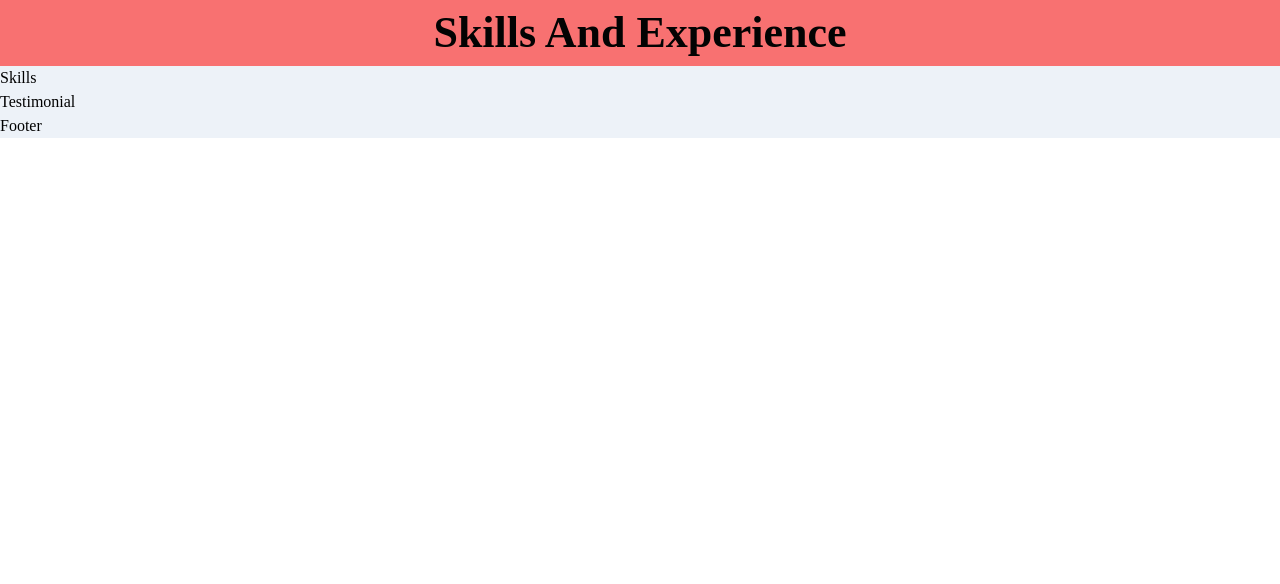
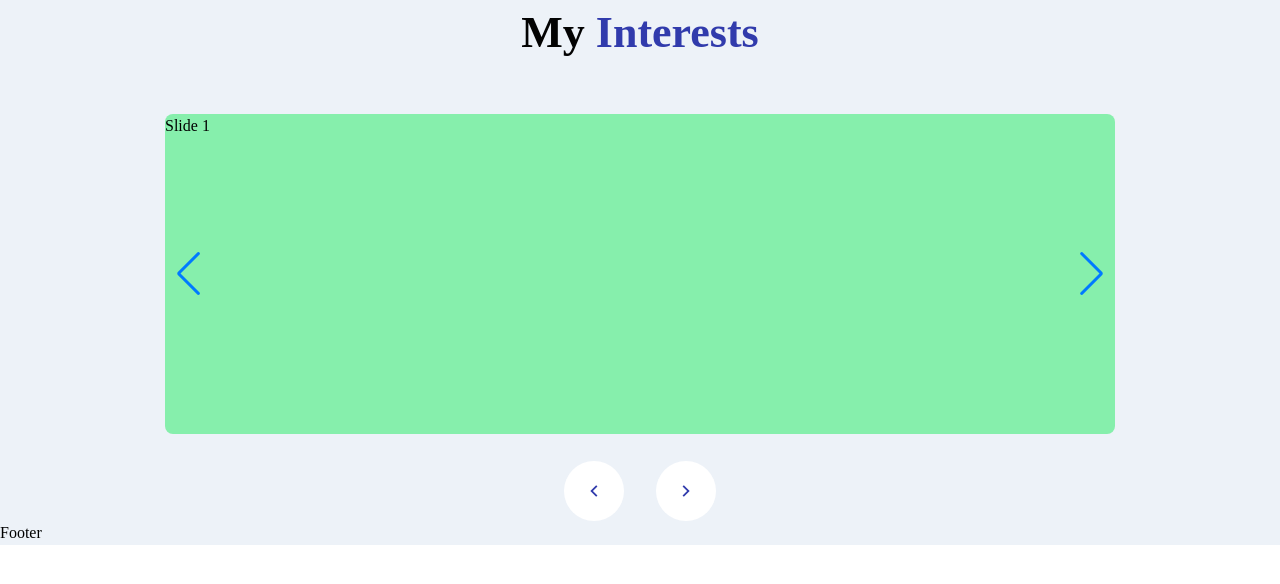
Before and after one commit to RohanVania/Test, a React (Create React App) app: page / in a window 1280 px wide. Shown: the top 584 px of the page. Built offline with nearby package versions, Linux system fonts and the light colour scheme; no server answers.

Commit message:
Testimonial Section

```diff
--- a/package.json
+++ b/package.json
@@ -5,6 +5,7 @@
   "dependencies": {
     "@sanity/client": "^6.1.7",
     "@sanity/image-url": "^1.0.2",
+    "@tanstack/react-query": "^5.28.8",
     "@testing-library/jest-dom": "^5.16.5",
     "@testing-library/react": "^13.4.0",
     "@testing-library/user-event": "^13.5.0",
@@ -15,6 +16,7 @@
     "react-scripts": "5.0.1",
     "sass": "^1.63.6",
     "scss": "^0.2.4",
+    "swiper": "^11.0.7",
     "tailwindcss": "^3.3.6",
     "web-vitals": "^2.1.4"
   },
--- a/src/App.js
+++ b/src/App.js
@@ -1,8 +1,9 @@
 import React from 'react'
-import { About, Footer, Skills, Work, Testimonial, Header } from "./container/containerExports";
+import { About, Footer, Skills, Work, Testimonial, Header} from "./container/containerExports";
 import Navbar from "./components/Navbar/Navbar"
 import "./App.scss"
 import "./index.css"
+
 
 function App() {
     return (
@@ -10,8 +11,8 @@ function App() {
             {/* <Navbar /> */}
             {/* <Header /> */}
             {/* <About /> */}
-            <Work />
-            <Skills />
+            {/* <Work /> */}
+            {/* <Skills /> */}
             <Testimonial />
             <Footer />
         </div>
--- a/src/client.js
+++ b/src/client.js
@@ -12,6 +12,7 @@ const client = createClient({
 const builder = imageUrlBuilder(client)
 
 export function urlFor(source) {
+    console.log(source);
     return builder.image(source)
 }
 
@@ -24,6 +25,7 @@ export async function fetchAbouts() {
 export async function fetchSkills() {
     const query = `*[_type=="skills"]`
     const skillsData = await client.fetch(query);
+    console.log(skillsData)
     return skillsData
 }
 
--- /dev/null
+++ b/src/components/SkillBox/SkillBox.js
@@ -0,0 +1,15 @@
+import { urlFor } from "../../client"
+
+const SkillBox = (element) => {
+    console.log(element.icon)
+    return (
+        <div className='tw-flex tw-flex-col tw-justify-center tw-items-center tw-gap-y-2  tw-px-3'>
+            <div className='sm:tw-w-[80px] sm:tw-h-[80px] tw-bg-[#fff] tw-rounded-full tw-flex tw-flex-col tw-justify-center '>
+                <img src={``} className='tw-p-4' />
+            </div>
+            <p className=' p-text'>{element.name}</p>
+        </div>
+    )
+}
+
+export default SkillBox
--- a/src/container/Skills/Skills.js
+++ b/src/container/Skills/Skills.js
@@ -4,7 +4,9 @@ import "./Skills.scss"
 
 function Skills() {
     return (
-        <div>Skills</div>
+        <>
+
+        </>
     )
 }
 
--- a/src/container/Testimonial/Testimonial.js
+++ b/src/container/Testimonial/Testimonial.js
@@ -1,10 +1,62 @@
-import React from 'react'
+import React,{useRef} from 'react'
 import "./Testimonial.scss"
+import { Swiper, SwiperSlide } from 'swiper/react'
+import { EffectCreative, Navigation } from 'swiper/modules';
+import { RiArrowLeftSLine, RiArrowRightSLine } from "react-icons/ri";
+
+import 'swiper/css';
+import 'swiper/css/effect-creative'
+import 'swiper/css/navigation'
+
+function Testimonial() {
+
+    const slideRef=useRef();
 
 
-function Testimonial() {
     return (
-        <div>Testimonial</div>
+        <>
+            <div id='Testional_Section' className=''>
+                <div className=''>
+                    <h1 className='head-text'>My <span>Interests</span></h1>
+                </div>
+
+                <div className='tw-bg-red-40  sm:max:tw-w-[950px] lg:tw-w-[950px] tw-h-[320px] tw-mx-auto tw-mt-[3rem] tw-rounded-lg tw-overflow-hidden'>
+
+                    <Swiper className='tw-w-full  tw-h-full tw-overflow-hidden ' grabCursor={true} effect={'creative'} creativeEffect={{
+                        prev: {
+                            shadow: true,
+                            translate: ['-200%', 0, -1],
+                        },
+                        next: {
+                            translate: ['100%', 0, 0],
+                        }
+                    }}
+
+                        navigation={true}
+                        slidesPerView={1}
+                        loop
+                        spaceBetween={10}
+                        speed={600}
+                        threshold={50}
+                        modules={[EffectCreative,Navigation]}
+                        watchOverflow={true}
+
+                    >
+                        <SwiperSlide className='tw-bg-green-300 tw-w-full tw-h-full tw-px-'>Slide 1</SwiperSlide>
+                        <SwiperSlide className='tw-bg-pink-300 tw-w-full tw-h-full tw-px-'>Slide 2</SwiperSlide>
+                        <SwiperSlide className='tw-bg-yellow-300 tw-w-full tw-h-full tw-px-'>Slide 3</SwiperSlide>
+                    </Swiper>
+                </div>
+                <div className=' tw-mt-[1.7rem] tw-flex tw-gap-x-8 tw-justify-center'>
+                    <div className='tw-w-[60px] tw-aspect-square tw-bg-[#fff] tw-rounded-full tw-flex tw-justify-center tw-items-center hover:tw-bg-[#313bAC] tw-duration-75'>
+                        <RiArrowLeftSLine className='tw-text-[22px] hover:tw-text-white tw-text-[#313Bac] tw-duration-75' />
+                    </div>
+                    <div className='tw-w-[60px] tw-aspect-square  tw-bg-[#fff] tw-rounded-full tw-flex tw-justify-center tw-items-center hover:tw-bg-[#313bAC] tw-duration-75'>
+                        <RiArrowRightSLine className='tw-text-[22px] hover:tw-text-white tw-text-[#313Bac] tw-duration-75' />
+                    </div>
+                </div>
+            </div>
+        </>
     )
 }
 
--- a/src/container/Work/Work.js
+++ b/src/container/Work/Work.js
@@ -1,24 +1,76 @@
 import React, { useEffect } from 'react'
-import { fetchSkills } from "../../client"
+import { fetchSkills, urlFor } from "../../client"
+import images from "../../constants/images"
+import AppWrapper from '../../wrapper/AppWrapper'
+import { useQuery } from '@tanstack/react-query'
+// import SkillBox from '../../components/SkillBox/SkillBox'
+
 
 
 function Work() {
-    useEffect(() => {
-        async function fetchData() {
-            const SanityData = await fetchSkills();
-            console.log("Skills Us Data =>", SanityData)
-        };
-        fetchData();
-    }, [])
+
+    const { data, isLoading, error } = useQuery({
+        queryKey: ['skillsData'],
+        queryFn: fetchSkills
+    })
+
+    console.log("Skill Data", data)
+
     return (
         <>
-            <div className='tw-bg-red-400'>
-                <h1 className='head-text '>Skills and Experience</h1>
+            <div className='  tw-w-full'>
+                <h1 className='head-text'>Skills & Experience </h1>
 
-                <div >
-                    <div>
+                <div className='tw-flex tw-justify-center   tw-w-full  tw-flex-wrap tw-gap-x-[90px] tw-gap-y-[40px] tw-mt-[3rem]'>
+                    {/* Skills Div */}
+                    <div className='tw-flex sm:tw-max-w-[500px]  tw-flex-wrap tw-gap-x-3 tw-gap-y-4  tw-justify-center md:tw-justify-start  tw-py-[30px] tw-px-[10px] 2xs:tw-px-[20px] '>
+                        {
+                            data?.map((el, indx) => {
+                                console.log(el.icon?._upload)
+                                return <div className='tw-flex tw-flex-col tw-justify-center tw-items-center tw-gap-y-3  tw-px-3' key={indx}>
+                                    <div className='tw-w-[70px] tw-h-[70px] sm:tw-w-[80px] sm:tw-h-[80px] tw-bg-[#fff] tw-rounded-full tw-flex tw-flex-col tw-justify-center '>
+                                        <img src={urlFor(el?.icon)} className='tw-p-4' />
+                                    </div>
+                                    <p className=' p-text tw-text-[15px] tw-capitalize '>{el.name}</p>
+                                </div>
+                            })
+                        }
 
                     </div>
+
+                    {/* Experience Section */}
+                    <div className=' tw-space-y-6 tw-self-center tw-p-5 '>
+
+
+                        {/* Each Experience */}
+                        <div className='tw-text-[18px] tw-flex tw-gap-x-[40px] tw-gap-y-2 tw-items-start tw-flex-wrap'>
+                            <h1 className='tw-text-[rgb(49,59,172)] tw-font-[800] tw-pt-1'>June 2021- Feb 2022 </h1>
+                            <div className=''>
+                                <h2 className='tw-font-[500] tw-text-[16px] 2xs:tw-text-[19px]'>Dm Solving Inc</h2>
+                                <p className='tw-text-[13px] tw-font-[400] tw-text-[rgb(107,118,136)]'>Apteo</p>
+                            </div>
+                        </div>
+
+                        <div className='tw-text-[18px] tw-flex tw-gap-x-[40px] tw-items-start tw-gap-y-2 tw-flex-wrap'>
+                            <h1 className='tw-text-[rgb(49,59,172)] tw-font-[800] tw-pt-1'>June 2021- Feb 2022 </h1>
+                            <div className=''>
+                                <h2 className='tw-font-[500] tw-text-[16px] 2xs:tw-text-[19px]'>Dm Solving Inc</h2>
+                                <p className='tw-text-[13px] tw-font-[400] tw-text-[rgb(107,118,136)]'>Apteo</p>
+                            </div>
+                        </div>
+
+                        <div className='tw-text-[18px] tw-flex tw-gap-x-[40px] tw-items-start tw-gap-y-2 tw-flex-wrap'>
+                            <h1 className='tw-text-[rgb(49,59,172)] tw-font-[800] tw-pt-1'>June 2021- Feb 2022 </h1>
+                            <div className=''>
+                                <h2 className='tw-font-[500] tw-text-[16px] 2xs:tw-text-[19px]'>Dm Solving Inc</h2>
+                                <p className='tw-text-[13px] tw-font-[400] tw-text-[rgb(107,118,136)]'>Apteo</p>
+                            </div>
+                        </div>
+
+
+                    </div>
+
+
 
                 </div>
             </div>
@@ -26,4 +78,4 @@ function Work() {
     )
 }
 
-export default Work;
+export default AppWrapper(Work, 'Work');
--- a/src/index.js
+++ b/src/index.js
@@ -1,10 +1,14 @@
 import React from 'react';
 import ReactDOM from 'react-dom/client';
 import App from './App';
+import { QueryClient, QueryClientProvider } from '@tanstack/react-query';
 
 const root = ReactDOM.createRoot(document.getElementById('root'));
+const queryClient=new QueryClient();
 root.render(
-    <React.StrictMode>
-        <App />
-    </React.StrictMode>
+    // <React.StrictMode>
+        <QueryClientProvider client={queryClient}>
+            <App />
+        </QueryClientProvider>
+    // </React.StrictMode>
 );
--- a/src/wrapper/AppWrapper.js
+++ b/src/wrapper/AppWrapper.js
@@ -8,9 +8,9 @@ import SocialMedia from '../components/SocialMedia/SocialMedia'
 
 const AppWrapper = (Component, idName, classNames) => function HOC() {
     return (
-        <div id={idName} className={`app__containe  ${classNames}`}>
+        <div id={idName} className={`app__container  ${classNames}`}>
             {/* <SocialMedia /> */}
-            <div className='app__fle app__wrappe '>
+            <div className='app__flex app__wrapper tw-bg-yellow-200 '>
                 <Component />
             </div>
             {/* <NavigationDots active={idName} /> */}
--- a/tailwind.config.js
+++ b/tailwind.config.js
@@ -6,6 +6,9 @@ module.exports = {
   theme: {
     extend: {
       screens: {
+        'xs':'500px',
+        '2xs':'400px',
+        '3xs':'300px',
         'sm': '640px',
         // => @media (min-width: 640px) { ... }
         'md': '768px',
```
Also changed, not shown: src/container/About/About.js (+1 -6 lines), 1 other file (tests, documents, lock files or other folders).
